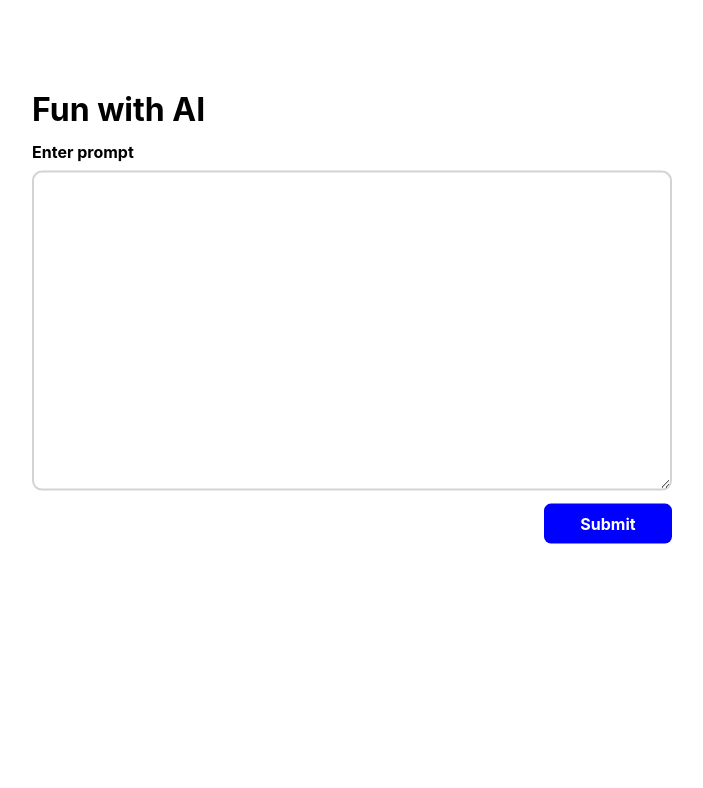
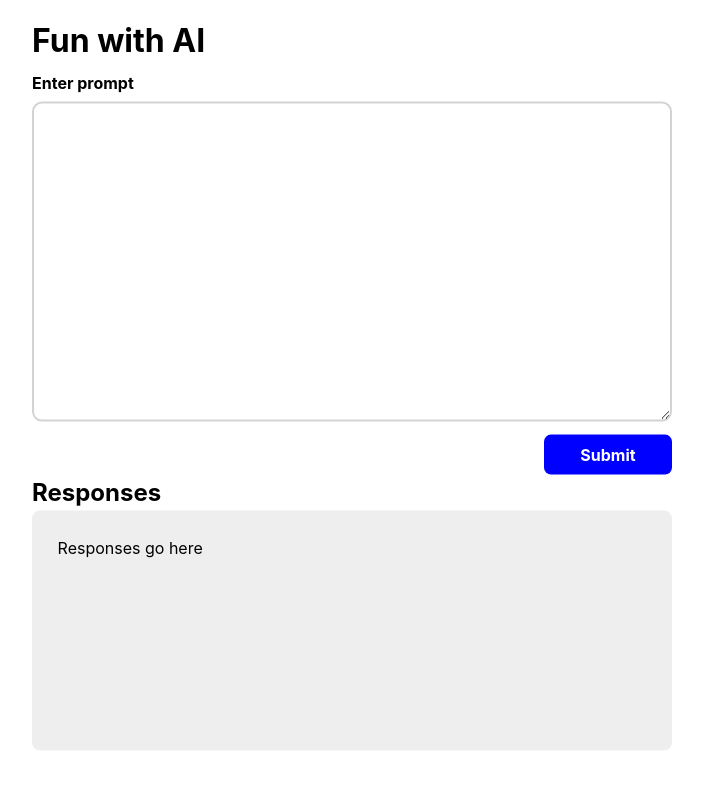
Before and after one commit to RonLHead/rlh-fun-with-ai, a React (Create React App) app: page / in a window 1280 px wide. Shown: the top 788 px of the page, without its empty margins (288-991 px from the left). Built offline with nearby package versions, Linux system fonts and the light colour scheme.

Commit message:
Import Responses component into App

```diff
--- a/src/components/App/App.js
+++ b/src/components/App/App.js
@@ -1,5 +1,6 @@
 import React from 'react';
 import Form from '../Form/Form';
+import Responses from '../Responses/Responses';
 import './App.css';
 
 function App() {
@@ -10,6 +11,7 @@ function App() {
             <h1 className='App-heading'>Fun with AI</h1>
         </header>
         <Form />
+        <Responses />
       </section>
     </main>
   );
```
